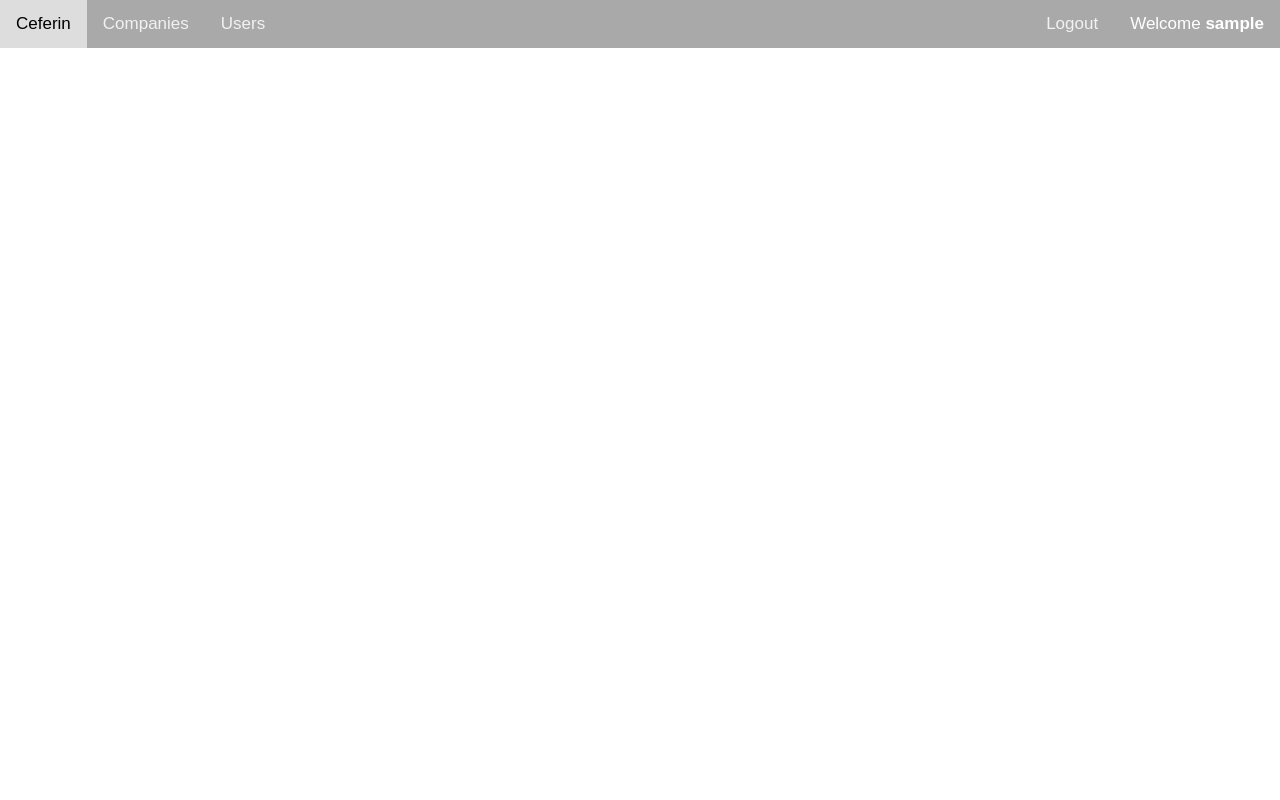
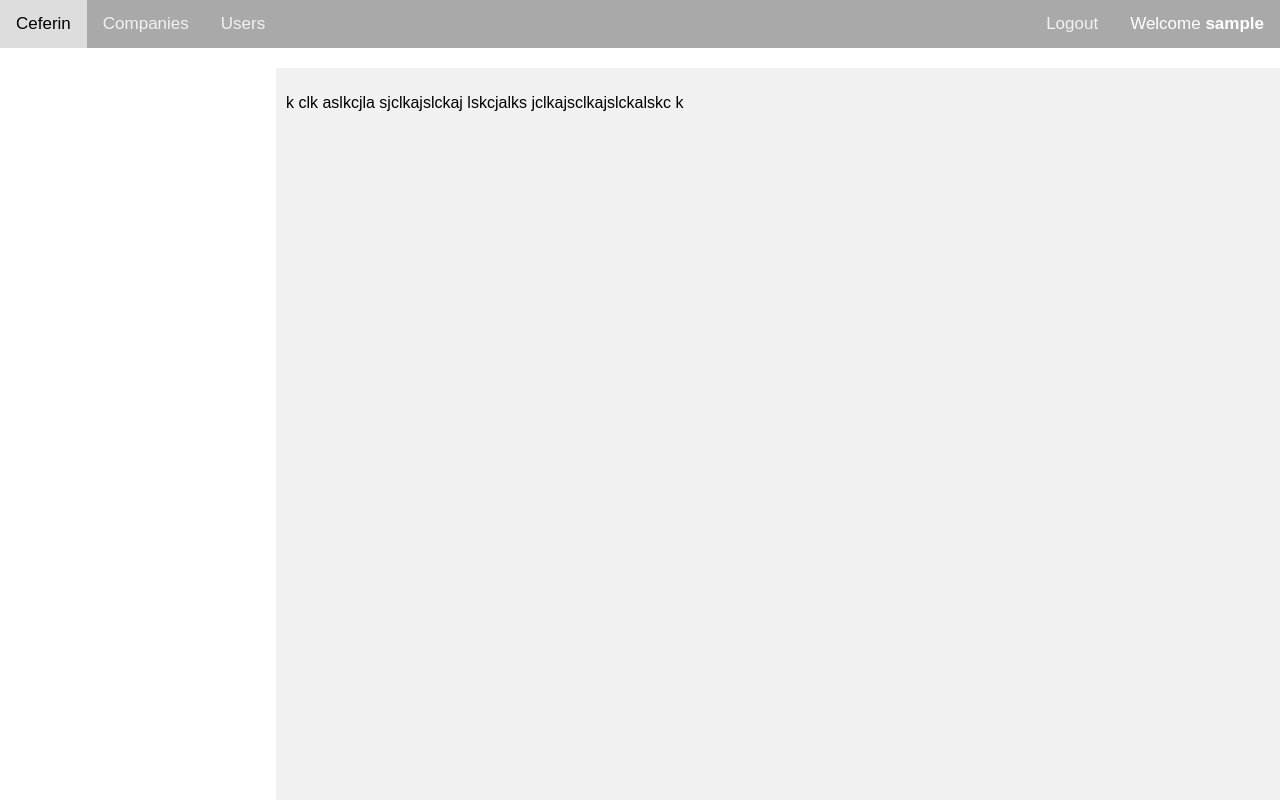
Before and after one commit to jamespeterjacob/realdeal, a React (Create React App) app: page / in a window 1280 px wide. Built offline with nearby package versions, Linux system fonts and the light colour scheme; sample sign-in values are in the browser's storage.

Commit message:
modified:   package.json modified:   src/App.js

```diff
--- a/package.json
+++ b/package.json
@@ -1,7 +1,7 @@
 {
   "name": "realdeal",
   "version": "0.1.0",
-  "homepage": "https://jamespeterjacob.github.io/realdeal/#",
+  "homepage": "https://jamespeterjacob.github.io/realdeal/",
   "private": true,
   "dependencies": {
     "@emotion/react": "^11.11.1",
--- a/src/App.js
+++ b/src/App.js
@@ -22,7 +22,7 @@
     <BrowserRouter>
     <Appheader></Appheader>
     <Routes>
-      <Route path='/home' element={<Home/>}></Route>
+      <Route path='/' element={<Home/>}></Route>
       <Route path='/login' element={<Login/>}></Route>
       {/* <Route path='/register' element={<Register/>}></Route> */}
       {/* <Route path='/component/company' element={<Company></Company>}></Route>
```
